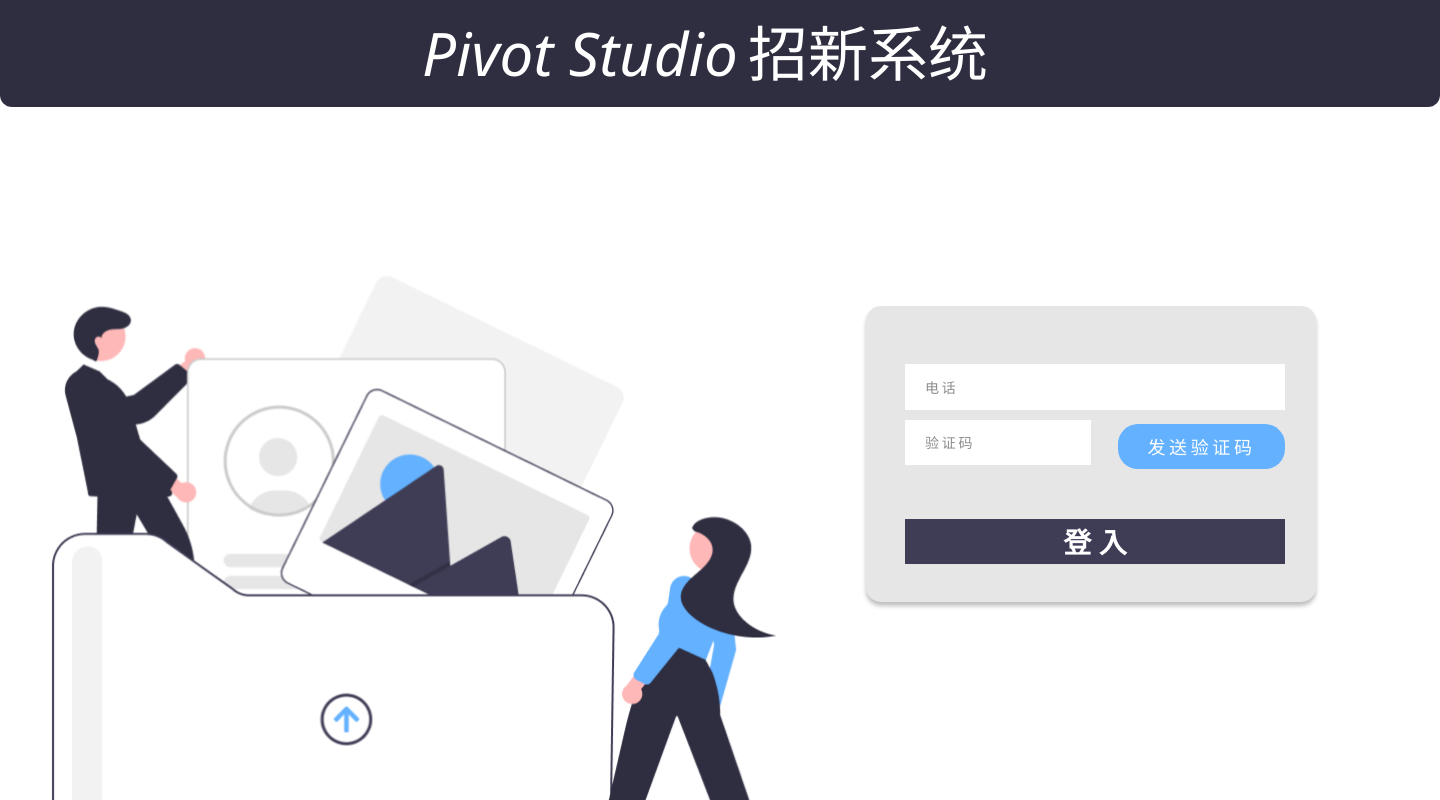
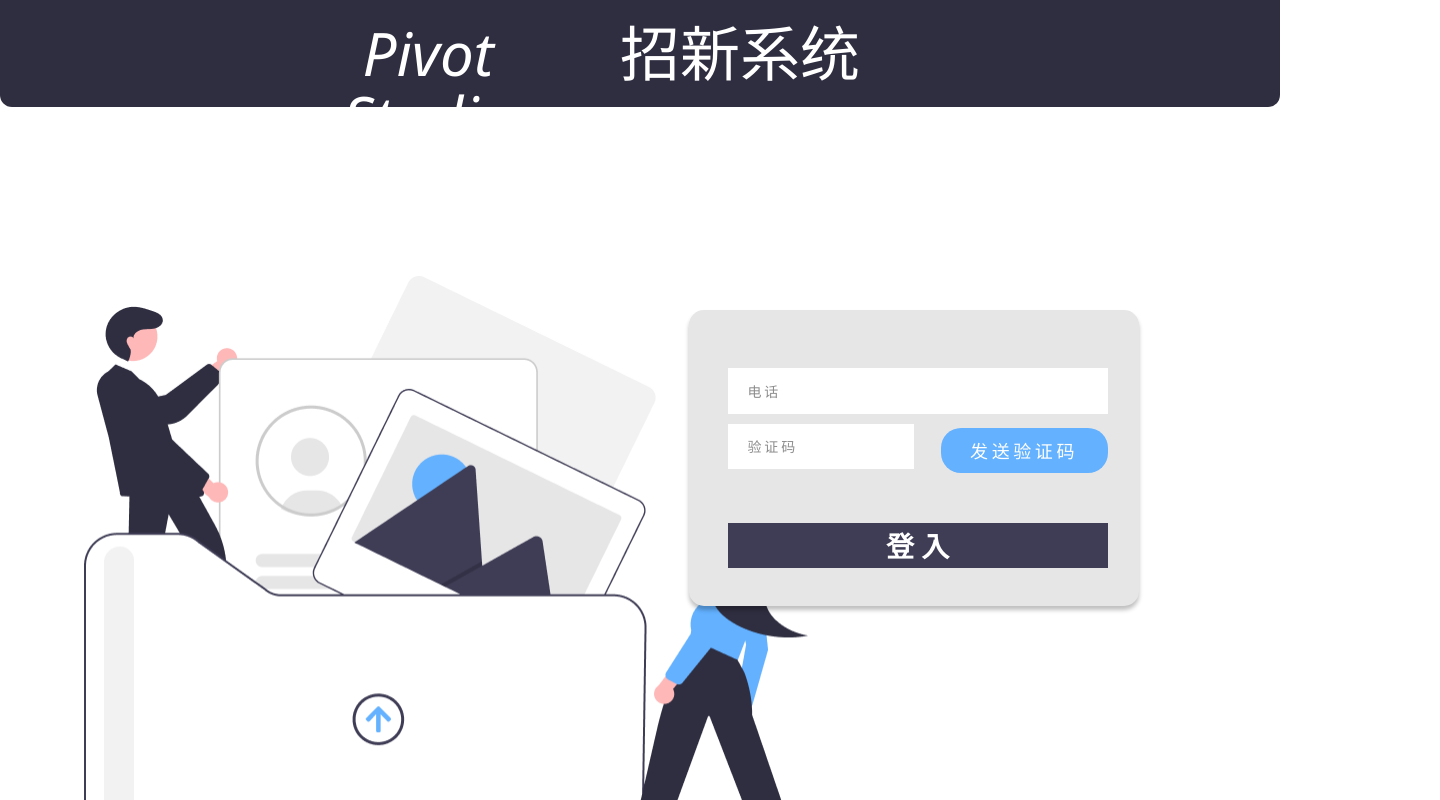
Before and after one commit to capricorn416/Recruitment-management, a Vue app: page /#/home in a window 1280 px wide. Shown: the top 800 px of the page, 1440 px wide, since content can reach past the window. Built offline with nearby package versions, Linux system fonts and the light colour scheme.

Commit message:
[commit]

```diff
--- a/src/views/Home.vue
+++ b/src/views/Home.vue
@@ -1,7 +1,13 @@
 <template>
+<div>
+<div class="headbar">
+  <div class="box">
+  <p>Pivot Studio</p><p class="p1"> 招新系统</p>
+  </div>
+  </div>
   <div class="center">
-    <div class="headbar"><p>Pivot Studio</p><p class="p1"> 招新系统</p></div>
-    <img src="../assets/pic.png" />
+
+
     <div
     class="login"
     :model="loginForm"
@@ -33,13 +39,14 @@
 
       <button class="log" @click="signIn">登 入</button>
     </div>
+   <img src="../assets/pic.png" />
 
 
-
-    <div class="block">
+    <!-- <div class="block">
       <el-pagination layout="prev, pager, next" :total="500"> </el-pagination>
-    </div>
+    </div> -->
     <img src="../assets/logo2.png" class="logo" />
+  </div>
   </div>
 </template>
 
@@ -106,7 +113,7 @@
             console.log(this.message);
           }
           else{
-            this.message="*对不起，您没有登录权限";
+            this.message='*'+err.response.data.msg;;
              console.log(this.message);
           }
         });
@@ -135,66 +142,69 @@
 <style scoped>
 .center {
   position: relative;
-  width: 1440px;
+  width: 95%;
+  height:auto!important;
+height:780px;
+max-height:780px;
   margin: 0 auto;
 
 }
 @keyframes heart{
-from{transform:translate(0,0)}
-to{transform:translate(0,-12px)}
+from{opacity: 0}
+to{opacity: 1}
 }
 .headbar {
-  position: absolute;
-  width: 1440px;
+
+ width: 100%;
   height: 107px;
-  left: 0px;
-  top: 0px;
-
   background: #2f2e41;
   border-radius: 0px 0px 12px 12px;
-
+  text-align: center;
 
 }
+.headbar .box{
+   position: absolute;
+   right: 30%;
+  top: 21px;
+}
 .headbar p {
-  position: absolute;
-  width: 566px;
+  /* position: absolute; */
+  float:left;
+  width: 312px;
   height: 64px;
-  left: 422px;
-  top: 21px;
 font-style: italic;
   font-family: Segoe UI;
 
   font-weight: normal;
   font-size: 60px;
   line-height: 64px;
-  /* identical to box height, or 107% */
 
   color: #ffffff;
 }
 .headbar .p1{
    font-style: normal;
-   left:748px ;
-   top:21px;
+
 }
 .center img {
   position: absolute;
   width: 777.7px;
   height: 613.29px;
   left: 52px;
-  top: 276px;
+  top: 169px;
 }
 .login {
   position: absolute;
   width: 450px;
   height: 296px;
-  left: 866px;
-  top: 310px;
 
+  top: 203px;
+ right: 9%;
+ z-index: 2;
   background: #e6e6e6;
   box-shadow: 0px 4px 4px rgba(0, 0, 0, 0.25);
   border-radius: 15px;
-  animation: heart 1s ease-in-out 2.6s infinite alternate;
-  animation-iteration-count :6;
+  animation: heart 5s linear 1;
+
 }
 .tel {
   position: absolute;
@@ -220,7 +230,8 @@
   position: absolute;
   width: 139px;
   height: 68px;
-  left: 1276px;
+ left: 90%;
+
   top: 935px;
 }
 .log {
```
